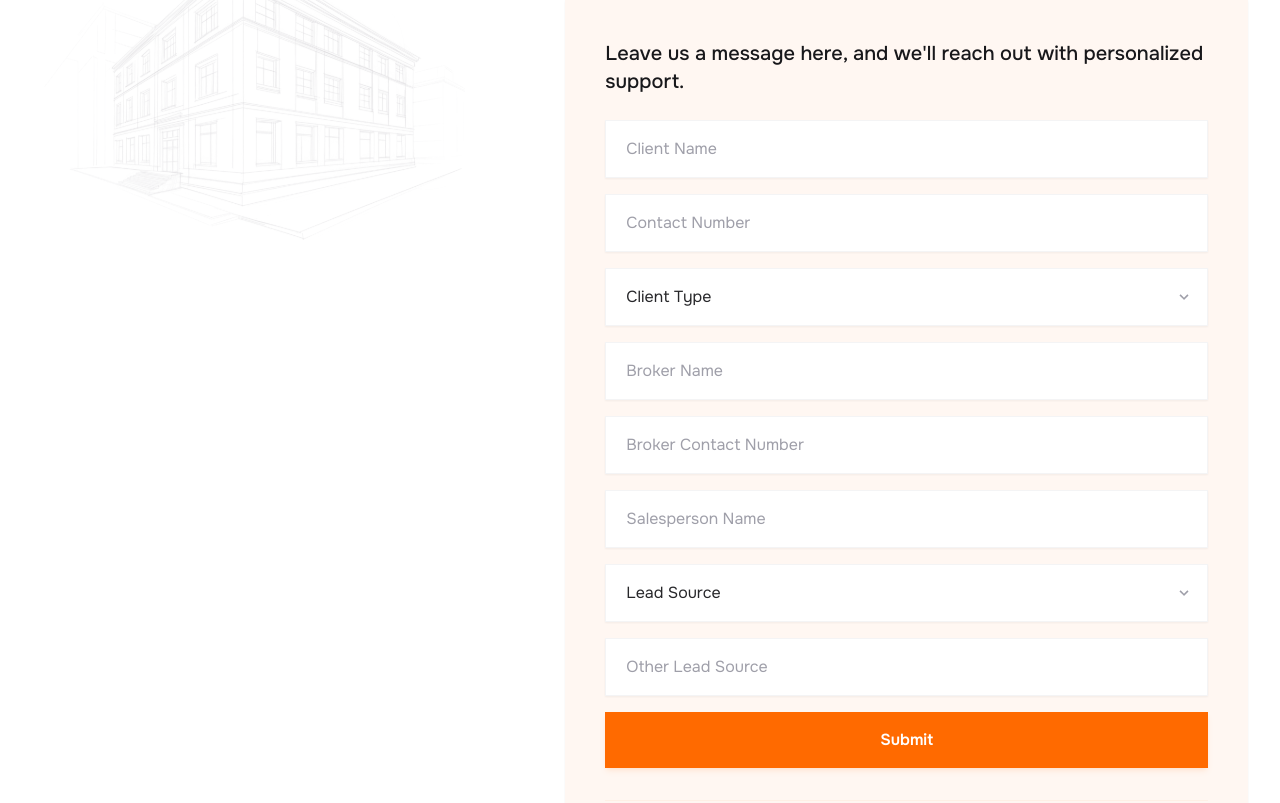
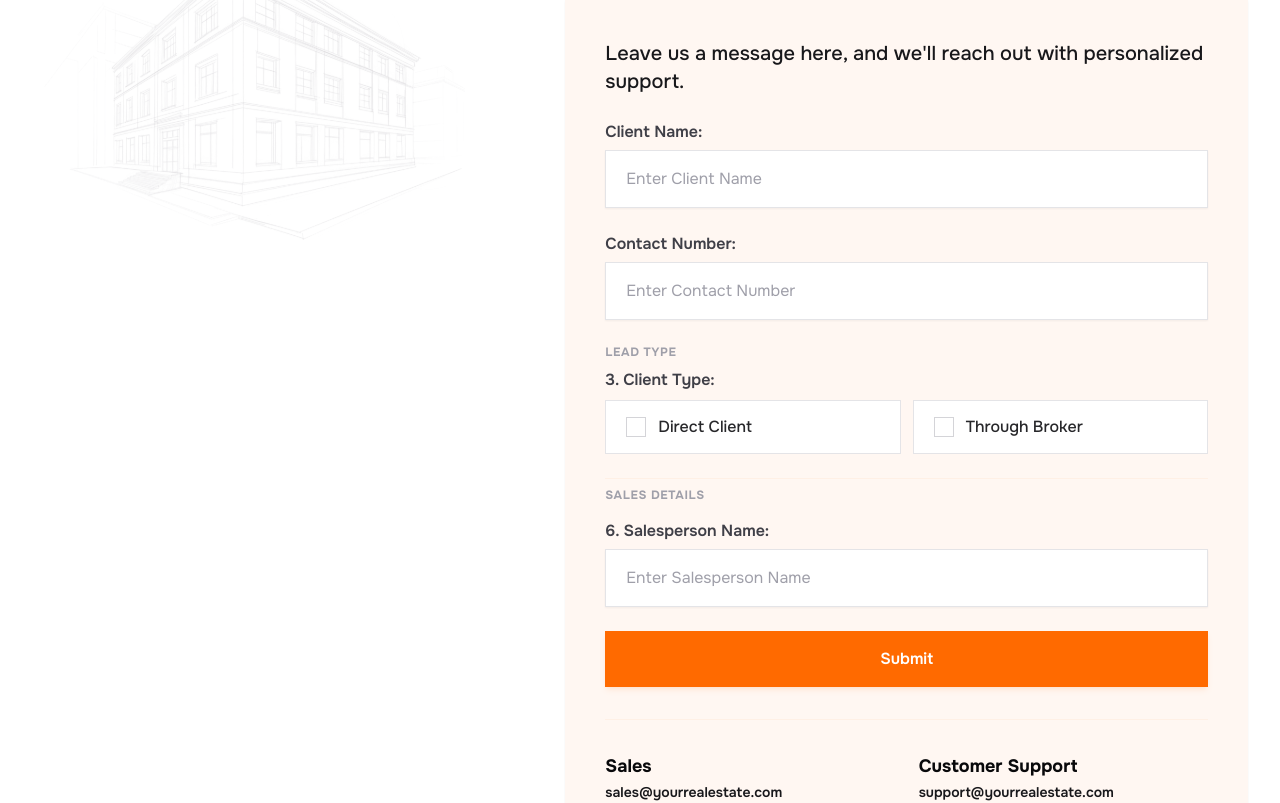
Before and after one commit to Ankita030694/ppgreen, a Next.js app: page /ContactUs in a window 1280 px wide. Shown: the part 1042-1845 px from the top of the page. Built offline with nearby package versions, Linux system fonts and the light colour scheme.

Commit message:
Contact Form Fixed

```diff
--- a/app/ContactUs/page.tsx
+++ b/app/ContactUs/page.tsx
@@ -28,18 +28,50 @@ export default function ContactUs() {
     }));
   };
 
+  const handleLeadSourceSelect = (source: string) => {
+    setFormData((prev) => ({
+      ...prev,
+      leadSource: source,
+      otherLeadSource: source === 'Other' ? prev.otherLeadSource : '',
+    }));
+  };
+
   const handleSubmit = async (e: React.FormEvent) => {
     e.preventDefault();
     setErrorMsg('');
 
-    // Basic validation
+    // Validation
     if (!formData.clientName.trim()) {
-      setErrorMsg('Please enter your name.');
+      setErrorMsg('Please enter the Client Name.');
       return;
     }
     if (!formData.contactNumber.trim()) {
-      setErrorMsg('Please enter your contact number.');
+      setErrorMsg('Please enter the Contact Number.');
       return;
+    }
+    if (!formData.clientType) {
+      setErrorMsg('Please select a Client Type.');
+      return;
+    }
+    if (formData.clientType === 'Through Broker') {
+      if (!formData.brokerName.trim()) {
+        setErrorMsg('Please enter the Broker Name.');
+        return;
+      }
+      if (!formData.brokerContactNumber.trim()) {
+        setErrorMsg('Please enter the Broker Contact Number.');
+        return;
+      }
+    }
+    if (formData.clientType === 'Direct Client') {
+      if (!formData.leadSource) {
+        setErrorMsg('Please select a Lead Source.');
+        return;
+      }
+      if (formData.leadSource === 'Other' && !formData.otherLeadSource.trim()) {
+        setErrorMsg('Please specify the other lead source.');
+        return;
+      }
     }
 
     setIsSubmitting(true);
@@ -65,7 +97,18 @@ export default function ContactUs() {
     }
   };
 
-  const inputClasses = "w-full bg-white text-zinc-800 placeholder-zinc-400 border border-zinc-100 rounded-none py-4 px-5 focus:outline-none focus:ring-2 focus:ring-[#FF6A00] focus:border-transparent transition-all shadow-xs text-sm sm:text-base";
+  const inputClasses = "w-full bg-white text-zinc-800 placeholder-zinc-400 border border-zinc-200 rounded-none py-4 px-5 focus:outline-none focus:ring-2 focus:ring-[#FF6A00] focus:border-transparent transition-all shadow-xs text-sm sm:text-base";
+
+  const leadSources = [
+    'Walk-in',
+    'Social Media',
+    'Google Search',
+    'Website',
+    'Referral',
+    'Hoarding',
+    'Newspaper',
+    'Other'
+  ];
 
   return (
     <main className="w-full min-h-screen bg-white flex flex-col">
@@ -145,7 +188,7 @@ export default function ContactUs() {
               </p>
 
               {/* Form Box */}
-              <div className="bg-[#FFF7F2]  p-6 sm:p-10 shadow-xs">
+              <div className="bg-[#FFF7F2] p-6 sm:p-10 shadow-xs">
                 {isSubmitted ? (
                   /* Success State */
                   <div className="flex flex-col items-center justify-center py-12 text-center">
@@ -175,19 +218,22 @@ export default function ContactUs() {
                     </h3>
 
                     {errorMsg && (
-                      <div className="bg-red-50 text-red-600 text-sm p-4  mb-6 font-medium">
+                      <div className="bg-red-50 text-red-600 text-sm p-4 mb-6 font-medium">
                         {errorMsg}
                       </div>
                     )}
 
                     {/* Form */}
-                    <form className="space-y-4" onSubmit={handleSubmit}>
+                    <form className="space-y-6" onSubmit={handleSubmit}>
                       {/* Client Name */}
-                      <div>
+                      <div className="space-y-1.5">
+                        <label className="block text-zinc-700 font-semibold text-sm sm:text-base">
+                          Client Name:
+                        </label>
                         <input
                           type="text"
                           name="clientName"
-                          placeholder="Client Name"
+                          placeholder="Enter Client Name"
                           value={formData.clientName}
                           onChange={handleChange}
                           className={inputClasses}
@@ -196,11 +242,14 @@ export default function ContactUs() {
                       </div>
 
                       {/* Contact Number */}
-                      <div>
+                      <div className="space-y-1.5">
+                        <label className="block text-zinc-700 font-semibold text-sm sm:text-base">
+                          Contact Number:
+                        </label>
                         <input
                           type="tel"
                           name="contactNumber"
-                          placeholder="Contact Number"
+                          placeholder="Enter Contact Number"
                           value={formData.contactNumber}
                           onChange={handleChange}
                           className={inputClasses}
@@ -208,108 +257,200 @@ export default function ContactUs() {
                         />
                       </div>
 
-                      {/* Client Type */}
-                      <div className="relative">
-                        <select
-                          name="clientType"
-                          value={formData.clientType}
-                          onChange={handleChange}
-                          className={`${inputClasses} appearance-none cursor-pointer ${
-                            formData.clientType === "" ? "text-zinc-400" : "text-zinc-800"
-                          }`}
-                          required
+                      {/* Client Type Selector */}
+                      <div className="space-y-2">
+                        <h4 className="text-zinc-400 font-bold uppercase tracking-wider text-xs">
+                          Lead Type
+                        </h4>
+                        <label className="block text-zinc-700 font-semibold text-sm sm:text-base">
+                          3. Client Type:
+                        </label>
+                        <div className="flex flex-col sm:flex-row gap-3">
+                          <button
+                            type="button"
+                            onClick={() => {
+                              setFormData(prev => ({
+                                ...prev,
+                                clientType: 'Direct Client',
+                                brokerName: '',
+                                brokerContactNumber: ''
+                              }));
+                            }}
+                            className={`flex items-center gap-3 bg-white border ${
+                              formData.clientType === 'Direct Client'
+                                ? 'border-[#FF6A00] ring-1 ring-[#FF6A00]'
+                                : 'border-zinc-200 hover:border-[#FF6A00]/50'
+                            } py-3.5 px-5 transition-all text-left w-full sm:flex-1 cursor-pointer`}
                           >
-                          <option value="" disabled hidden>Client Type</option>
-                          <option value="Direct Client">Direct Client</option>
-                          <option value="Broker">Broker</option>
-                          <option value="Investor">Investor</option>
-                          <option value="Other">Other</option>
-                        </select>
-                        <div className="pointer-events-none absolute inset-y-0 right-0 flex items-center px-4 text-zinc-400">
-                          <svg className="fill-current h-4 w-4" xmlns="http://www.w3.org/2000/svg" viewBox="0 0 20 20">
-                            <path d="M9.293 12.95l.707.707L15.657 8l-1.414-1.414L10 10.828 5.757 6.586 4.343 8z"/>
+                            <span className={`w-5 h-5 flex items-center justify-center border ${
+                              formData.clientType === 'Direct Client'
+                                ? 'border-[#FF6A00] bg-[#FF6A00] text-white'
+                                : 'border-zinc-300 bg-white'
+                            } transition-colors`}>
+                              {formData.clientType === 'Direct Client' && (
+                                <svg className="w-3.5 h-3.5 text-white" fill="none" viewBox="0 0 24 24" stroke="currentColor" strokeWidth="3">
+                                  <path strokeLinecap="round" strokeLinejoin="round" d="M5 13l4 4L19 7" />
                                 </svg>
+                              )}
+                            </span>
+                            <span className="text-zinc-800 text-sm sm:text-base font-medium">Direct Client</span>
+                          </button>
+
+                          <button
+                            type="button"
+                            onClick={() => {
+                              setFormData(prev => ({
+                                ...prev,
+                                clientType: 'Through Broker',
+                                leadSource: '',
+                                otherLeadSource: ''
+                              }));
+                            }}
+                            className={`flex items-center gap-3 bg-white border ${
+                              formData.clientType === 'Through Broker'
+                                ? 'border-[#FF6A00] ring-1 ring-[#FF6A00]'
+                                : 'border-zinc-200 hover:border-[#FF6A00]/50'
+                            } py-3.5 px-5 transition-all text-left w-full sm:flex-1 cursor-pointer`}
+                          >
+                            <span className={`w-5 h-5 flex items-center justify-center border ${
+                              formData.clientType === 'Through Broker'
+                                ? 'border-[#FF6A00] bg-[#FF6A00] text-white'
+                                : 'border-zinc-300 bg-white'
+                            } transition-colors`}>
+                              {formData.clientType === 'Through Broker' && (
+                                <svg className="w-3.5 h-3.5 text-white" fill="none" viewBox="0 0 24 24" stroke="currentColor" strokeWidth="3">
+                                  <path strokeLinecap="round" strokeLinejoin="round" d="M5 13l4 4L19 7" />
+                                </svg>
+                              )}
+                            </span>
+                            <span className="text-zinc-800 text-sm sm:text-base font-medium">Through Broker</span>
+                          </button>
                         </div>
                       </div>
 
-                      {/* Broker Name */}
-                      <div>
+                      {/* Broker Details */}
+                      {formData.clientType === 'Through Broker' && (
+                        <div className="space-y-4 pt-2 border-t border-[#FFF0E5] transition-all duration-300">
+                          <h4 className="text-zinc-400 font-bold uppercase tracking-wider text-xs">
+                            If Through Broker
+                          </h4>
+                          <div className="space-y-4">
+                            <div className="space-y-1.5">
+                              <label className="block text-zinc-700 font-semibold text-sm sm:text-base">
+                                4. Broker Name:
+                              </label>
                               <input
                                 type="text"
                                 name="brokerName"
-                          placeholder="Broker Name"
+                                placeholder="Enter Broker Name"
                                 value={formData.brokerName}
                                 onChange={handleChange}
                                 className={inputClasses}
+                                required
                               />
                             </div>
-
-                      {/* Broker Contact Number */}
-                      <div>
+                            <div className="space-y-1.5">
+                              <label className="block text-zinc-700 font-semibold text-sm sm:text-base">
+                                5. Broker Contact Number:
+                              </label>
                               <input
                                 type="tel"
                                 name="brokerContactNumber"
-                          placeholder="Broker Contact Number"
+                                placeholder="Enter Broker Contact Number"
                                 value={formData.brokerContactNumber}
                                 onChange={handleChange}
                                 className={inputClasses}
+                                required
                               />
                             </div>
+                          </div>
+                        </div>
+                      )}
 
-                      {/* Salesperson Name */}
-                      <div>
+                      {/* Sales Details */}
+                      <div className="space-y-4 pt-2 border-t border-[#FFF0E5]">
+                        <h4 className="text-zinc-400 font-bold uppercase tracking-wider text-xs">
+                          Sales Details
+                        </h4>
+                        <div className="space-y-1.5">
+                          <label className="block text-zinc-700 font-semibold text-sm sm:text-base">
+                            6. Salesperson Name:
+                          </label>
                           <input
                             type="text"
                             name="salespersonName"
-                          placeholder="Salesperson Name"
+                            placeholder="Enter Salesperson Name"
                             value={formData.salespersonName}
                             onChange={handleChange}
                             className={inputClasses}
                           />
                         </div>
-
-                      {/* Lead Source */}
-                      <div className="relative">
-                        <select
-                          name="leadSource"
-                          value={formData.leadSource}
-                          onChange={handleChange}
-                          className={`${inputClasses} appearance-none cursor-pointer ${
-                            formData.leadSource === "" ? "text-zinc-400" : "text-zinc-800"
-                          }`}
-                        >
-                          <option value="" disabled hidden>Lead Source</option>
-                          <option value="Social Media">Social Media</option>
-                          <option value="Google Search">Google Search</option>
-                          <option value="Referral">Referral</option>
-                          <option value="Newspaper/Billboard">Newspaper/Billboard</option>
-                          <option value="Property Portal">Property Portal</option>
-                          <option value="Other">Other</option>
-                        </select>
-                        <div className="pointer-events-none absolute inset-y-0 right-0 flex items-center px-4 text-zinc-400">
-                          <svg className="fill-current h-4 w-4" xmlns="http://www.w3.org/2000/svg" viewBox="0 0 20 20">
-                            <path d="M9.293 12.95l.707.707L15.657 8l-1.414-1.414L10 10.828 5.757 6.586 4.343 8z"/>
-                          </svg>
-                        </div>
                       </div>
 
-                      {/* Other Lead Source */}
-                      <div>
+                      {/* Direct Client Lead Source options */}
+                      {formData.clientType === 'Direct Client' && (
+                        <div className="space-y-4 pt-2 border-t border-[#FFF0E5] transition-all duration-300">
+                          <h4 className="text-zinc-400 font-bold uppercase tracking-wider text-xs">
+                            If Direct Client
+                          </h4>
+                          <label className="block text-zinc-700 font-semibold text-sm sm:text-base">
+                            7. Lead Source:
+                          </label>
+                          <div className="grid grid-cols-1 sm:grid-cols-2 gap-3">
+                            {leadSources.map((source) => {
+                              const isSelected = formData.leadSource === source;
+                              return (
+                                <button
+                                  key={source}
+                                  type="button"
+                                  onClick={() => handleLeadSourceSelect(source)}
+                                  className={`flex items-center gap-3 bg-white border ${
+                                    isSelected
+                                      ? 'border-[#FF6A00] ring-1 ring-[#FF6A00]'
+                                      : 'border-zinc-200 hover:border-[#FF6A00]/50'
+                                  } py-3 px-4 transition-all text-left w-full cursor-pointer`}
+                                >
+                                  <span className={`w-5 h-5 flex items-center justify-center border ${
+                                    isSelected
+                                      ? 'border-[#FF6A00] bg-[#FF6A00] text-white'
+                                      : 'border-zinc-300 bg-white'
+                                  } transition-colors`}>
+                                    {isSelected && (
+                                      <svg className="w-3.5 h-3.5 text-white" fill="none" viewBox="0 0 24 24" stroke="currentColor" strokeWidth="3">
+                                        <path strokeLinecap="round" strokeLinejoin="round" d="M5 13l4 4L19 7" />
+                                      </svg>
+                                    )}
+                                  </span>
+                                  <span className="text-zinc-800 text-sm font-medium">{source}</span>
+                                </button>
+                              );
+                            })}
+                          </div>
+
+                          {formData.leadSource === 'Other' && (
+                            <div className="pt-2 transition-all duration-300">
+                              <label className="block text-zinc-700 font-semibold text-sm sm:text-base mb-1.5">
+                                Specify Other Lead Source:
+                              </label>
                               <input
                                 type="text"
                                 name="otherLeadSource"
-                          placeholder="Other Lead Source"
+                                placeholder="Enter other lead source"
                                 value={formData.otherLeadSource}
                                 onChange={handleChange}
                                 className={inputClasses}
+                                required
                               />
                             </div>
+                          )}
+                        </div>
+                      )}
 
                       {/* Submit Button */}
                       <button
                         type="submit"
                         disabled={isSubmitting}
-                        className="w-full bg-[#FF6A00] text-white py-4  font-semibold hover:bg-[#E05B00] active:scale-[0.99] focus:outline-none focus:ring-2 focus:ring-offset-2 focus:ring-[#FF6A00] transition-all text-center cursor-pointer shadow-md shadow-orange-500/10 flex items-center justify-center disabled:opacity-75 disabled:cursor-not-allowed"
+                        className="w-full bg-[#FF6A00] text-white py-4 font-semibold hover:bg-[#E05B00] active:scale-[0.99] focus:outline-none focus:ring-2 focus:ring-offset-2 focus:ring-[#FF6A00] transition-all text-center cursor-pointer shadow-md shadow-orange-500/10 flex items-center justify-center disabled:opacity-75 disabled:cursor-not-allowed mt-6"
                       >
                         {isSubmitting ? (
                           <>
@@ -326,6 +467,7 @@ export default function ContactUs() {
                     </form>
                   </>
                 )}
+
 
                 {/* Footer details */}
                 <div className="grid grid-cols-1 sm:grid-cols-2 gap-6 pt-8 mt-8 border-t border-[#FFF0E5]">
```
Lines whose indentation alone changed are shown as unchanged.
